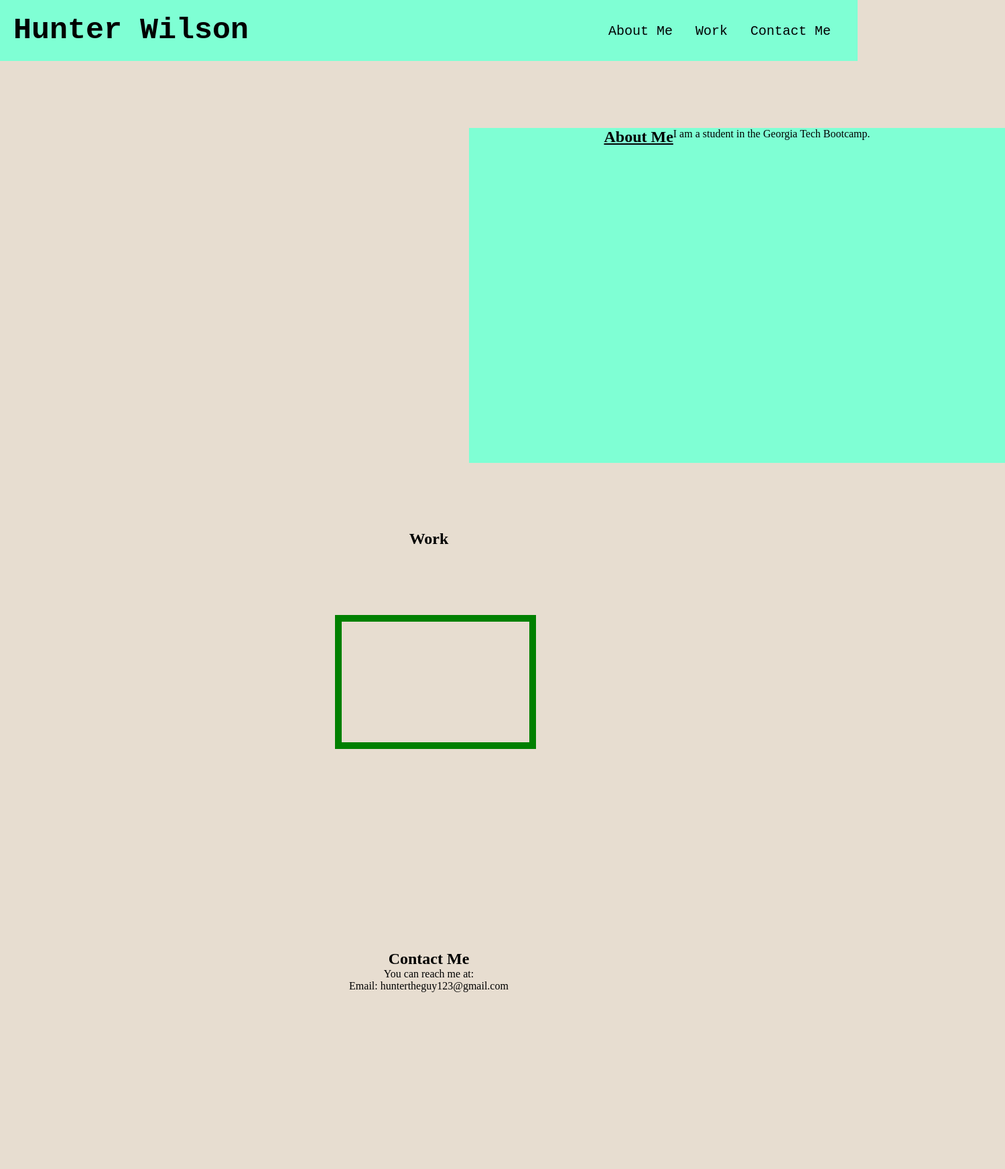
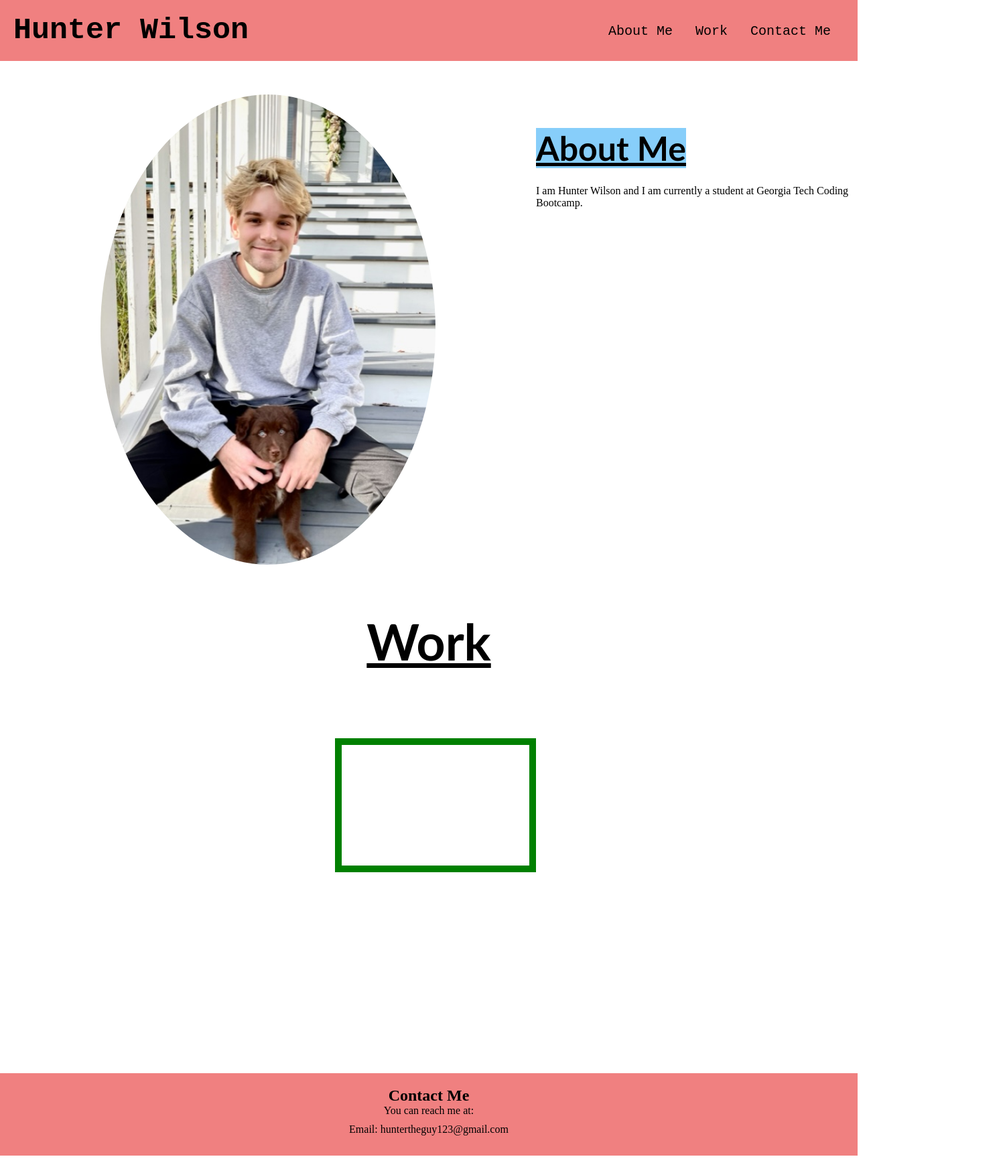
Before and after one commit to HunterWilson1/Portfolio, a plain HTML site: page index.html in a window 1280 px wide. Shown: the whole page at 67% size, 1500 px wide, since content can reach past the window. Before the commit the page ends 1481 px from the top, so only its background shows below. Drawn offline with Linux system fonts and the light colour scheme.

Commit message:
Honestly I have been just moving stuff around to see what happens when I change things

```diff
--- a/index.html
+++ b/index.html
@@ -26,13 +26,16 @@
         </nav>
     </header>
 
+    <img id="self" src="FullSizeRender (1).JPG" alt="Hunter Wilson">
 
     <main>
         <section id="about-me" class="about-me">
-           <h2>About Me</h2>
-            <p>
-                I am a student in the Georgia Tech Bootcamp.
-            </p>
+
+
+            <h2>About Me</h2>
+                <p>
+                    I am Hunter Wilson and I am currently a student at Georgia Tech Coding Bootcamp.
+                </p>
         </section>
 
         <section id="work" class="work">
@@ -40,15 +43,13 @@
                 <div class="project-1"></div>
         </section>
 
-        <section id="contact-me" class="contact-me">
+        <footer id="contact-me" class="contact-me">
             <h2>Contact Me</h2>
                 <p>You can reach me at:</p>
                 <ul>
                     <li>Email: huntertheguy123@gmail.com</li>
                 </ul>
-        </section>
-
-
+        </footer>
     </main>
 </body>
 </html>
--- a/style.css
+++ b/style.css
@@ -4,14 +4,10 @@
   margin:0%;
 }
 
-body {
-background-color: rgb(231, 221, 208);
-}
-
 .header {
 padding: 20px;
 font-style: normal;
-background-color: aquamarine;
+background-color: lightcoral;
 color: black;
 }
 
@@ -44,24 +40,45 @@ a {
     font-size: 20px;
 }
 
+#self {
+    width: 500px;
+    height: fit-content;
+    border-radius: 50%;
+    display: flex;
+    align-items: center;
+    justify-content: center;
+    margin: 50px 0px 0px 150px;
+    float: left;
+}
 
 .about-me {
-margin: 100px 0px 100px;
-text-align: center;
-height: 500px;
-width: 800px;
-margin-left: 700px;
-background-color: aquamarine;
-display: flex;
-justify-content: center;
+display: flexbox;
+padding: auto;
+margin: 100px 0px 600px 800px;
 }
 
 .about-me h2 {
+    width: fit-content;
+    height:fit-content;
+    background-color: lightskyblue;
+    text-align: center;
     text-decoration: underline;
     margin-bottom: 25px;
+    font-family: 'Gill Sans', 'Gill Sans MT', Calibri, 'Trebuchet MS', sans-serif;
+    font-size: 50px;
+}
+
+.about-me h2 p {
+width: auto;
+height: auto;
+background-color: aqua;
+
 }
 .work {
     text-align: center;
+    font-size: 50px;
+    font-family: 'Gill Sans', 'Gill Sans MT', Calibri, 'Trebuchet MS', sans-serif;
+    text-decoration: underline;
 }
 
 .project-1 {
@@ -78,4 +95,28 @@ flex-direction: column;
 .contact-me {
     text-align: center;
     margin-top: 300px;
+    padding-bottom: 20px;
+    margin-bottom: 20px;
 }
+
+.contact-me ul {
+    list-style: none;
+    margin: 0;
+    padding: 0;
+}
+
+.contact-me ul li {
+    margin: 10px 0;
+}
+
+footer {
+    background-color: lightcoral;
+    color: black;
+    text-align: center;
+    padding: 20px;
+}
+
+footer a {
+    color: black;
+    text-decoration: none;
+}
```
Also changed, not shown: FullSizeRender (1).JPG (renamed from images/me.JPG).
